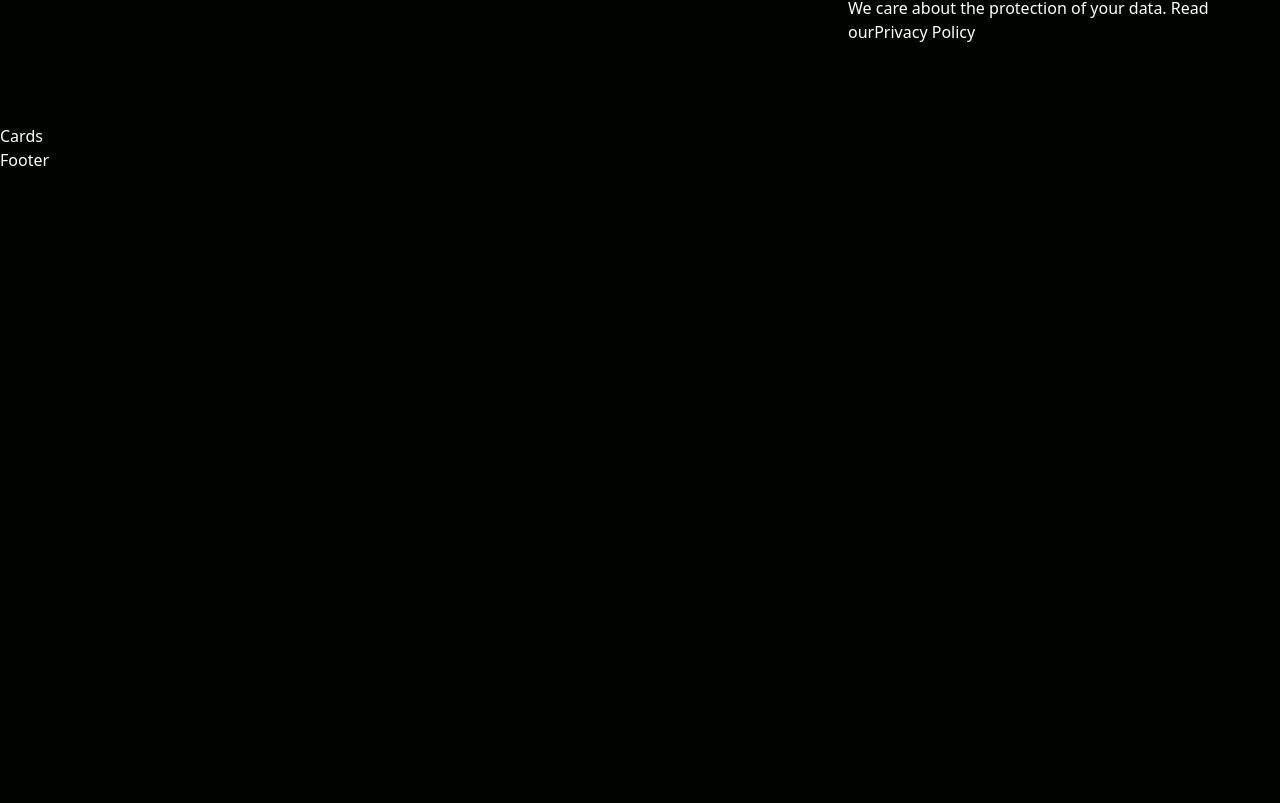
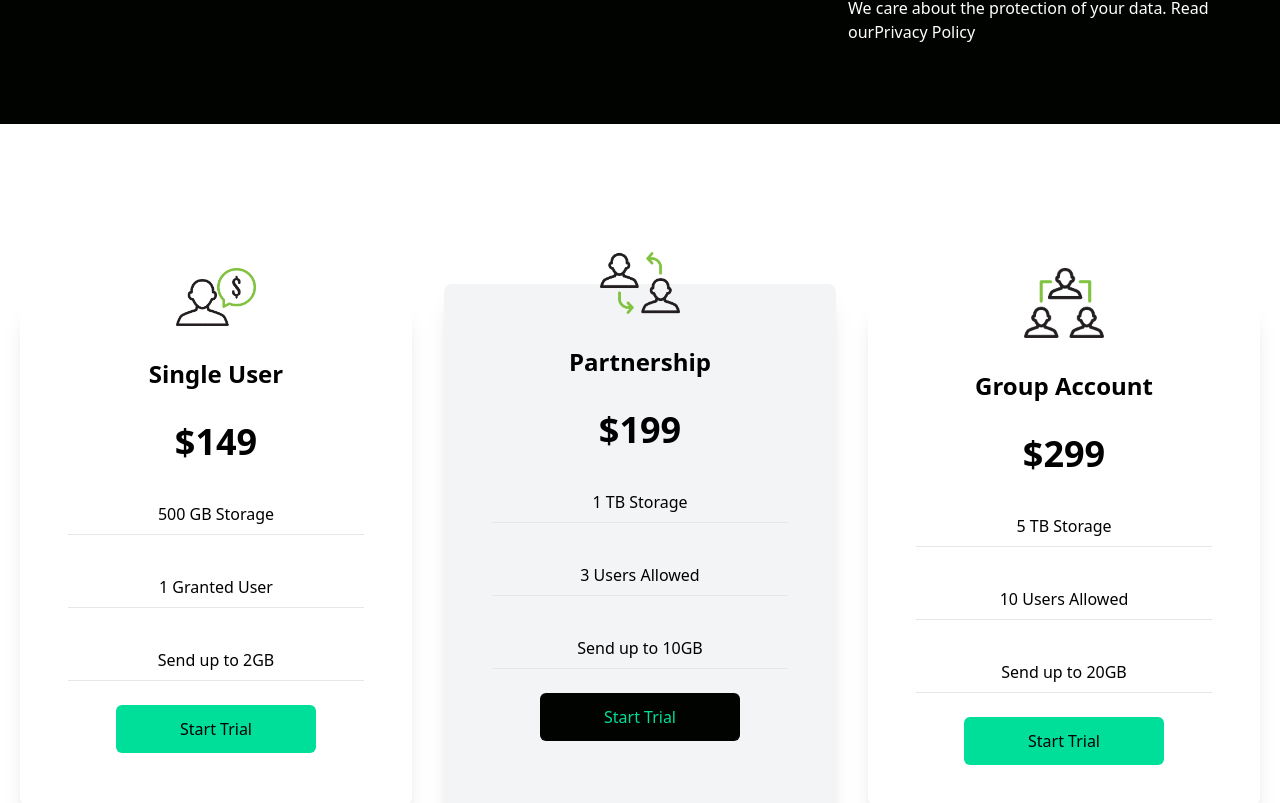
Before and after one commit to Kondwani7/datalink, a Next.js app: page / in a window 1280 px wide. Shown: the part 1557-2360 px from the top of the page. Before the commit the page ends 1729 px from the top, so only its background shows below. Built offline with nearby package versions, Linux system fonts and the light colour scheme.

Commit message:
cards component

```diff
--- a/src/components/Cards.tsx
+++ b/src/components/Cards.tsx
@@ -1,9 +1,50 @@
 import React from 'react'
-
+import Image from 'next/image'
 function Cards() {
   return (
-    <div className='text-white'>
-      Cards
+    <div className='w-full py-[10rem] px-4 bg-white'>
+      <div className='max-w-[1240px] mx-auto grid md:grid-cols-3 gap-8'>
+        {/*3 cards*/}
+        <div className='w-full shadow-xl flex flex-col p-4 my-4 rounded-lg hover-scale-105 duration-300'>
+          <Image src="/img/single.png" className="w-20 mx-auto mt-[-3rem] bg-white" alt="" width={100} height={100}/>
+          <h2 className='text-2xl font-bold text-center py-8'>Single User</h2>
+          <p className='text-center text-4xl font-bold'>$149</p>
+          <div className='text-center font-medium'>
+            <p className='py-2 border-b mx-8 mt-8'> 500 GB Storage</p>
+            <p className='py-2 border-b mx-8 mt-8'>1 Granted User</p>
+            <p className='py-2 border-b mx-8 mt-8'>Send up to 2GB</p>
+          </div>
+          <button className='bg-[#00df9a] w-[200px] rounded-md font-medium my-6 mx-auto px-6 py-3'>
+            Start Trial
+          </button>
+        </div>
+        <div className='w-full shadow-xl bg-gray-100 flex flex-col p-4 md:my-0 my-8  rounded-lg hover-scale-105 duration-300'>
+          <Image src="/img/double.png" className="w-20 mx-auto mt-[-3rem] bg-transparent" alt="" width={100} height={100}/>
+          <h2 className='text-2xl font-bold text-center py-8'>Partnership</h2>
+          <p className='text-center text-4xl font-bold'>$199</p>
+          <div className='text-center font-medium'>
+            <p className='py-2 border-b mx-8 mt-8'> 1 TB Storage</p>
+            <p className='py-2 border-b mx-8 mt-8'>3 Users Allowed</p>
+            <p className='py-2 border-b mx-8 mt-8'>Send up to 10GB</p>
+          </div>
+          <button className='bg-[#000300] text-[#00df9a] w-[200px] rounded-md font-medium my-6 mx-auto px-6 py-3'>
+            Start Trial
+          </button>
+        </div>
+        <div className='w-full shadow-xl flex flex-col p-4 my-4 rounded-lg hover-scale-105 duration-300'>
+          <Image src="/img/triple.png" className="w-20 mx-auto mt-[-3rem] bg-white" alt="" width={100} height={100}/>
+          <h2 className='text-2xl font-bold text-center py-8'>Group Account</h2>
+          <p className='text-center text-4xl font-bold'>$299</p>
+          <div className='text-center font-medium'>
+            <p className='py-2 border-b mx-8 mt-8'> 5 TB Storage</p>
+            <p className='py-2 border-b mx-8 mt-8'>10 Users Allowed</p>
+            <p className='py-2 border-b mx-8 mt-8'>Send up to 20GB</p>
+          </div>
+          <button className='bg-[#00df9a] w-[200px] rounded-md font-medium my-6 mx-auto px-6 py-3'>
+            Start Trial
+          </button>
+        </div>
+      </div>
     </div>
   )
 }
```
